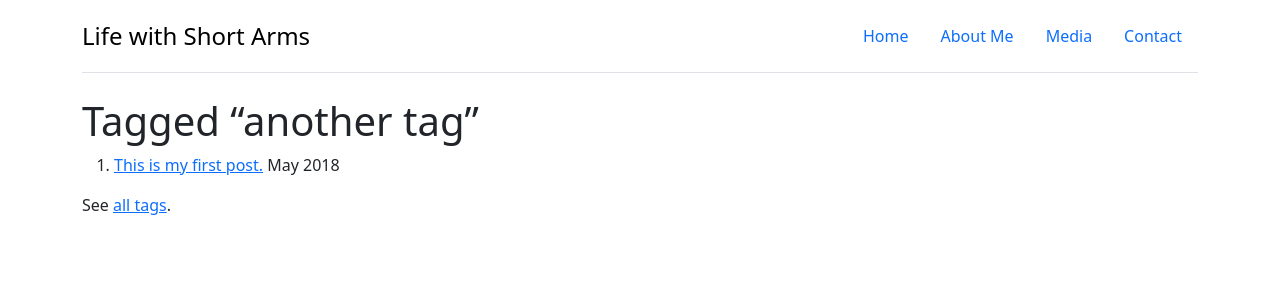
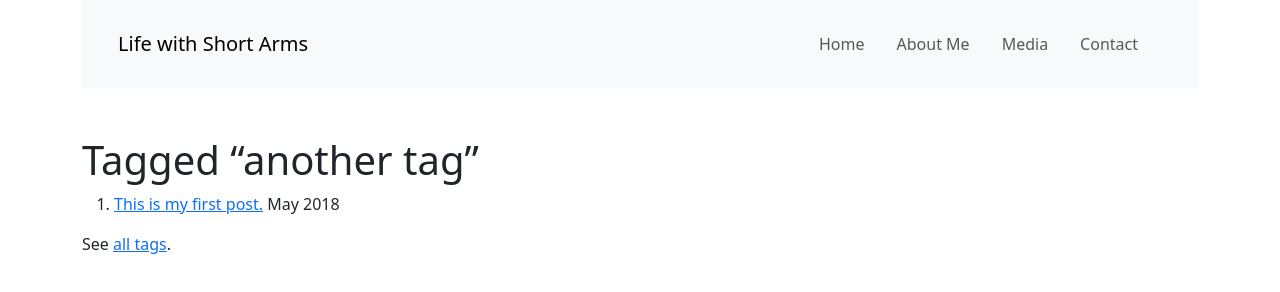
Before and after one commit to lifewithshortarms/lifewithshortarms.github.io, an Eleventy site: page content/tags.njk in a window 1280 px wide. Built offline with nearby package versions, Linux system fonts and the light colour scheme; Eleventy itself is replaced by a stand-in of ours; files that its build step writes are made by us from their sources.

Commit message:
update nav menu to use real bootstrap classes

```diff
--- a/_includes/layouts/base.njk
+++ b/_includes/layouts/base.njk
@@ -16,6 +16,9 @@
 		<!-- CSS: Bootstrap 5.3.3 -->
 		<link href="https://cdn.jsdelivr.net/npm/bootstrap@5.3.3/dist/css/bootstrap.min.css" rel="stylesheet" integrity="sha384-QWTKZyjpPEjISv5WaRU9OFeRpok6YctnYmDr5pNlyT2bRjXh0JMhjY6hW+ALEwIH" crossorigin="anonymous">
 
+		<!-- CSS: Custom -->
+		<link rel="stylesheet" href="/css/custom.css">
+
 	</head>
 	<body class="container">
 		<div class="skippy visually-hidden-focusable overflow-hidden">
@@ -24,21 +27,27 @@
 			</div>
 		</div>
 
-		<header class="d-flex flex-wrap justify-content-center py-3 mb-4 border-bottom">
-			<a href="/" class="d-flex align-items-center mb-3 mb-md-0 me-md-auto link-body-emphasis text-decoration-none"><span class="fs-4">{{ metadata.title }}</span></a>
-
-			{#- Read more about `eleventy-navigation` at https://www.11ty.dev/docs/plugins/navigation/ #}
-			<nav>
+		<header>
+			<nav class="navbar navbar-expand-lg bg-body-tertiary p-4">
 				<h2 class="visually-hidden">Top level navigation menu</h2>
-				<ul class="nav nav-pills">
-				{%- for entry in collections.all | eleventyNavigation %}
-					<li class="nav-item"><a class="nav-link{% if entry.url == page.url %} active{% endif %}" href="{{ entry.url }}"{% if entry.url == page.url %} aria-current="page"{% endif %}>{{ entry.title }}</a></li>
-				{%- endfor %}
-				</ul>
-			</nav>
+				<div class="container-fluid">
+					<a class="navbar-brand" href="#">{{ metadata.title }}</a>
+					<button class="navbar-toggler" type="button" data-bs-toggle="collapse" data-bs-target="#navbarSupportedContent" aria-controls="navbarSupportedContent" aria-expanded="false" aria-label="Toggle navigation">
+						<span class="navbar-toggler-icon"></span>
+					</button>
+					<div class="collapse navbar-collapse justify-content-end" id="navbarSupportedContent">
+						<ul class="navbar-nav mb-2 mb-lg-0">
+							{#- Read more about `eleventy-navigation` at https://www.11ty.dev/docs/plugins/navigation/ #}
+							{%- for entry in collections.all | eleventyNavigation %}
+							<li class="nav-item me-3"><a class="nav-link{% if entry.url == page.url %} active{% endif %}" href="{{ entry.url }}" {% if entry.url==page.url %} aria-current="page" {% endif %}>{{ entry.title }}</a></li>
+							{%- endfor %}
+					</ul>
+				</div>
+			</div>
+		</nav>
 		</header>
 
-		<main id="skip">
+		<main id="skip" class="mt-5">
 			{{ content | safe }}
 		</main>
 
```
